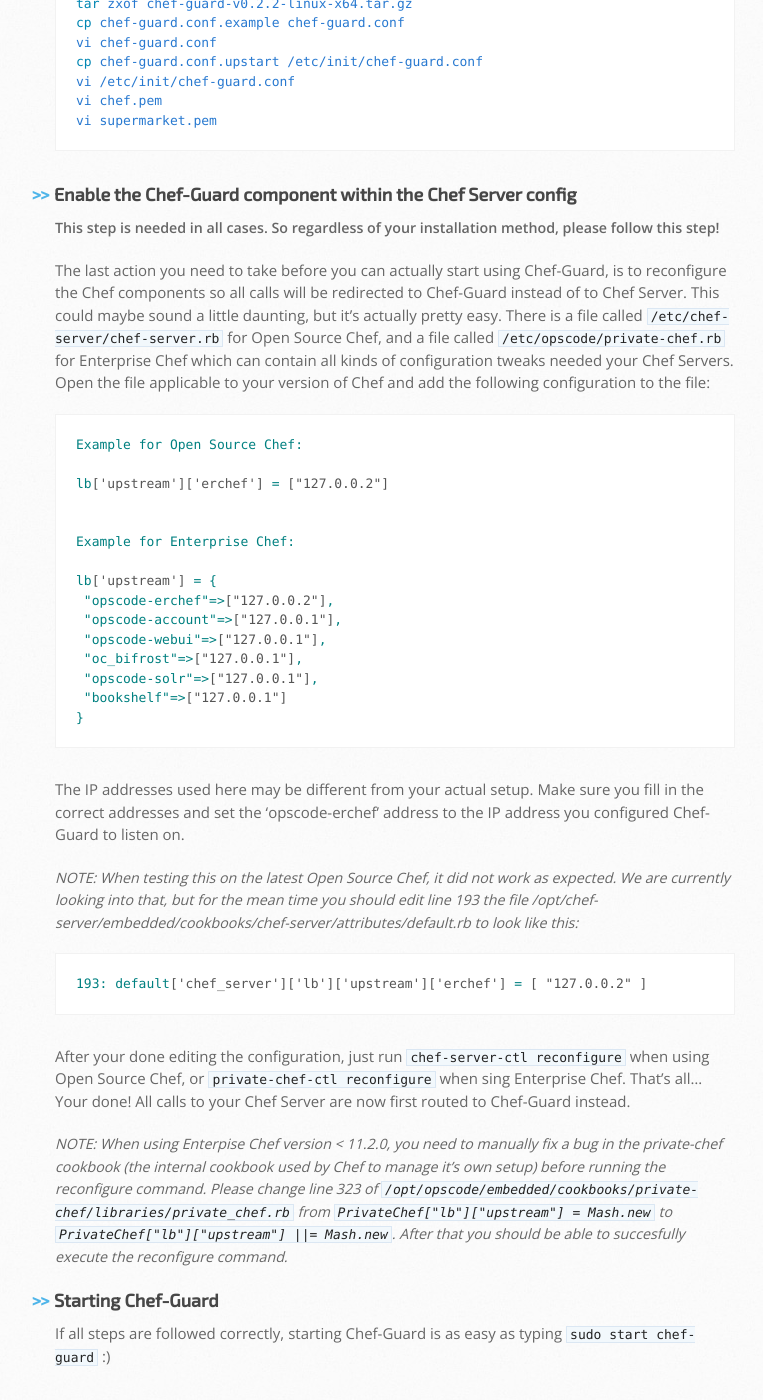
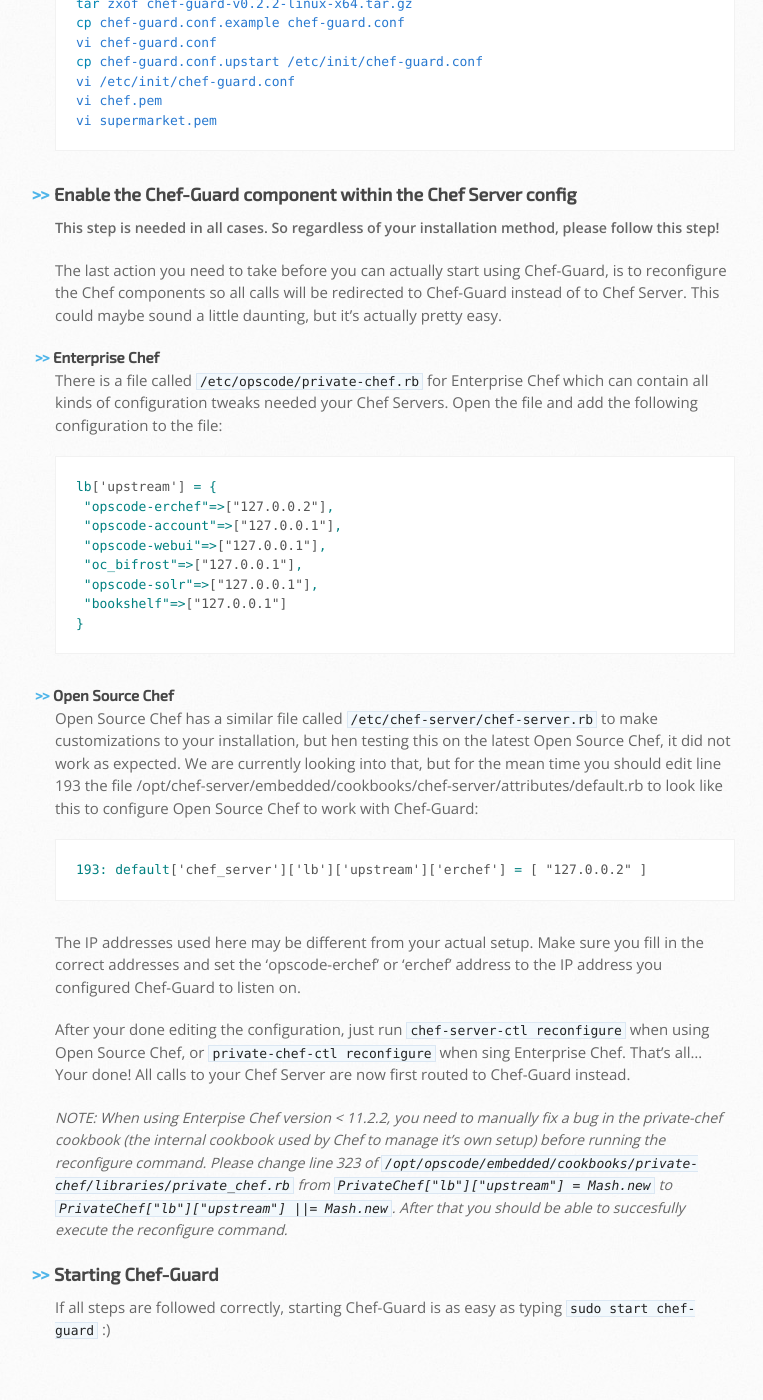
Before and after one commit to xanzy/xanzy.github.io, a Jekyll site: the page built from projects/chef-guard/installation/installation.md, in a window 1280 px wide and 1400 px high, scrolled down 2471 px. Shown: the whole window, without its empty margins (375-1138 px from the left). Built offline with Jekyll 4.4.1, drawn with Linux system fonts in a browser that asks for light colours.

Commit message:
Cleaner description for enabling CG for OS Chef

```diff
--- a/projects/chef-guard/installation/installation.md
+++ b/projects/chef-guard/installation/installation.md
@@ -47,16 +47,12 @@
 ### Enable the Chef-Guard component within the Chef Server config
 **This step is needed in all cases. So regardless of your installation method, please follow this step!**
 
-The last action you need to take before you can actually start using Chef-Guard, is to reconfigure the Chef components so all calls will be redirected to Chef-Guard instead of to Chef Server. This could maybe sound a little daunting, but it's actually pretty easy. There is a file called `/etc/chef-server/chef-server.rb` for Open Source Chef, and a file called `/etc/opscode/private-chef.rb` for Enterprise Chef which can contain all kinds of configuration tweaks needed your Chef Servers. Open the file applicable to your version of Chef and add the following configuration to the file:
+The last action you need to take before you can actually start using Chef-Guard, is to reconfigure the Chef components so all calls will be redirected to Chef-Guard instead of to Chef Server. This could maybe sound a little daunting, but it's actually pretty easy.
+
+#### Enterprise Chef
+There is a file called `/etc/opscode/private-chef.rb` for Enterprise Chef which can contain all kinds of configuration tweaks needed your Chef Servers. Open the file and add the following configuration to the file:
 
 ~~~ ini
-Example for Open Source Chef:
-
-lb['upstream']['erchef'] = ["127.0.0.2"]
-
-
-Example for Enterprise Chef:
-
 lb['upstream'] = {
  "opscode-erchef"=>["127.0.0.2"],
  "opscode-account"=>["127.0.0.1"],
@@ -67,17 +63,18 @@
 }
 ~~~
 
-The IP addresses used here may be different from your actual setup. Make sure you fill in the correct addresses and set the 'opscode-erchef' address to the IP address you configured Chef-Guard to listen on.
-
-_NOTE: When testing this on the latest Open Source Chef, it did not work as expected. We are currently looking into that, but for the mean time you should edit line 193 the file /opt/chef-server/embedded/cookbooks/chef-server/attributes/default.rb to look like this:_
+#### Open Source Chef
+Open Source Chef has a similar file called `/etc/chef-server/chef-server.rb` to make customizations to your installation, but hen testing this on the latest Open Source Chef, it did not work as expected. We are currently looking into that, but for the mean time you should edit line 193 the file /opt/chef-server/embedded/cookbooks/chef-server/attributes/default.rb to look like this to configure Open Source Chef to work with Chef-Guard:
 
 ~~~ ini
 193: default['chef_server']['lb']['upstream']['erchef'] = [ "127.0.0.2" ]
 ~~~
 
+The IP addresses used here may be different from your actual setup. Make sure you fill in the correct addresses and set the 'opscode-erchef' or 'erchef' address to the IP address you configured Chef-Guard to listen on.
+
 After your done editing the configuration, just run `chef-server-ctl reconfigure` when using Open Source Chef, or `private-chef-ctl reconfigure` when sing Enterprise Chef. That's all... Your done! All calls to your Chef Server are now first routed to Chef-Guard instead.
 
-_NOTE:  When using Enterpise Chef version < 11.2.0, you need to manually fix a bug in the private-chef cookbook (the internal cookbook used by Chef to manage it's own setup) before running the reconfigure command. Please change line 323 of `/opt/opscode/embedded/cookbooks/private-chef/libraries/private_chef.rb` from `PrivateChef["lb"]["upstream"] = Mash.new` to `PrivateChef["lb"]["upstream"] ||= Mash.new`. After that you should be able to succesfully execute the reconfigure command._
+_NOTE:  When using Enterpise Chef version < 11.2.2, you need to manually fix a bug in the private-chef cookbook (the internal cookbook used by Chef to manage it's own setup) before running the reconfigure command. Please change line 323 of `/opt/opscode/embedded/cookbooks/private-chef/libraries/private_chef.rb` from `PrivateChef["lb"]["upstream"] = Mash.new` to `PrivateChef["lb"]["upstream"] ||= Mash.new`. After that you should be able to succesfully execute the reconfigure command._
 
 ### Starting Chef-Guard
 If all steps are followed correctly, starting Chef-Guard is as easy as typing `sudo start chef-guard` :)
```
